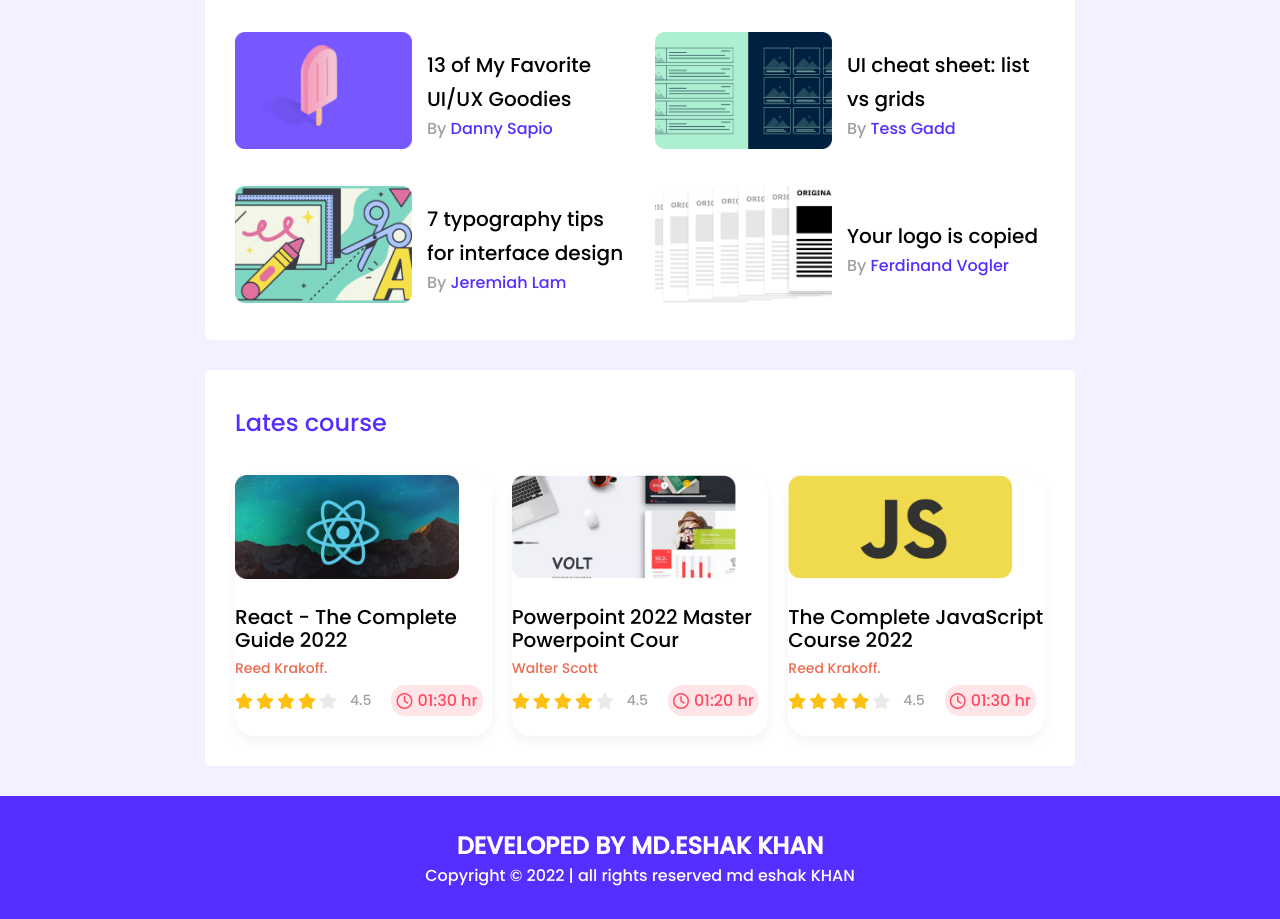
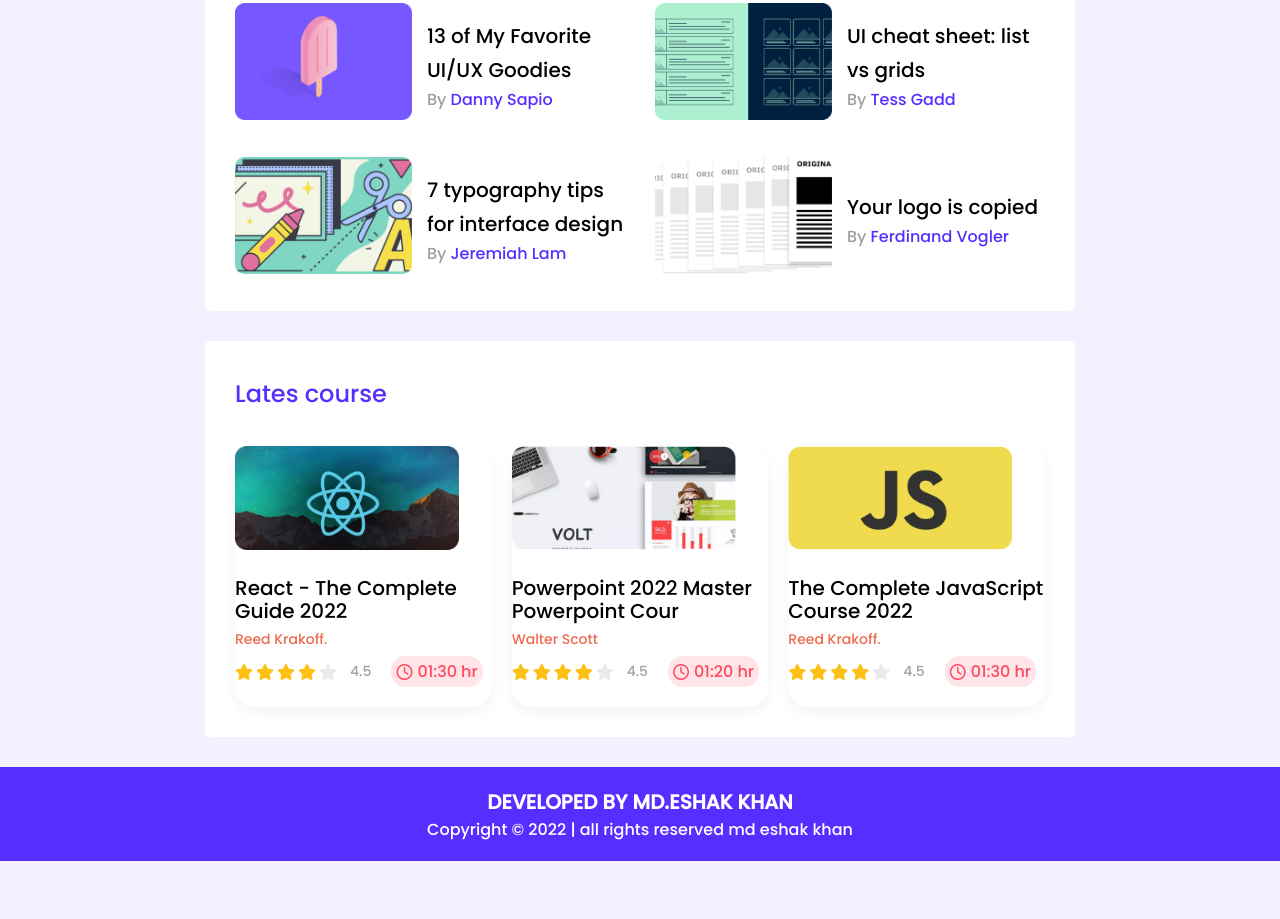
Before and after one commit to eshakkhan29/day-12-flex-grid-media, a plain HTML site: page index.html in a window 1280 px wide. Shown: the part 500-1419 px from the top of the page. After the commit the page ends 1361 px from the top, so only its background shows below. Drawn offline with Linux system fonts and the light colour scheme.

Commit message:
fix top and bottom height

```diff
--- a/css/style.css
+++ b/css/style.css
@@ -39,11 +39,13 @@ main{
 
 /* header area and navigation css */
 
-.header-area{
+.header-area {
+    height: 94px;
     background: #562EFF;
     display: flex;
     justify-content: center;
     margin-bottom: 30px;
+    align-items: center;
 }
 .main-header{
     display: flex;
@@ -183,7 +185,7 @@ line-height: 23px;
 /* footer area css */
 
 .fooret-area{
-    height: 123px;
+    height: 94px;
     background: #562EFF;
     color: white;
     display: flex;
@@ -192,7 +194,7 @@ line-height: 23px;
     align-items: center;
 }
 .fooret-area h1{
-    font-size: 24px;
+    font-size: 20px;
 }
 .fooret-area p{
     font-size: 16px;
--- a/index.html
+++ b/index.html
@@ -185,7 +185,7 @@
     </main>
     <footer class="fooret-area">
             <h1>DEVELOPED BY MD.ESHAK KHAN</h1>
-            <p>Copyright © 2022 | all rights reserved md eshak KHAN </p>
+            <p>Copyright © 2022 | all rights reserved md eshak khan</p>
     </footer>
 </body>
 </html>
```
